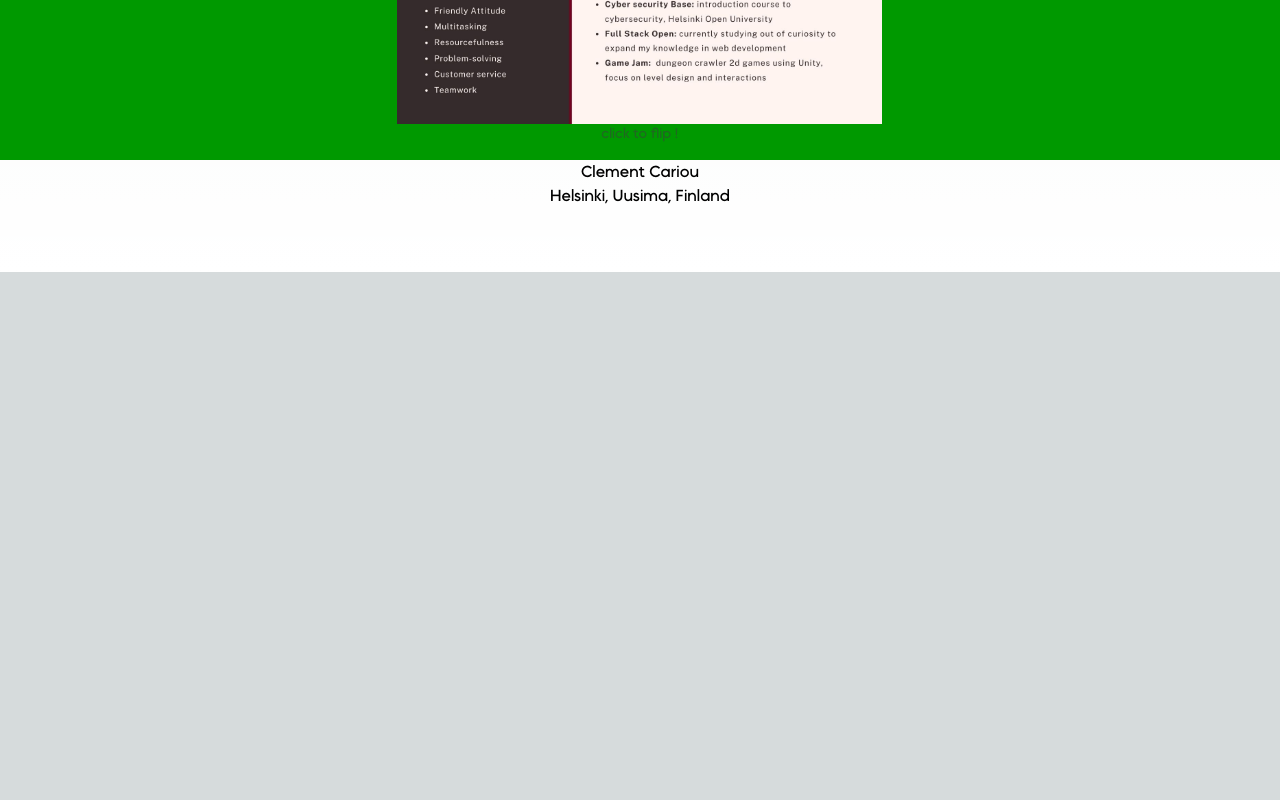
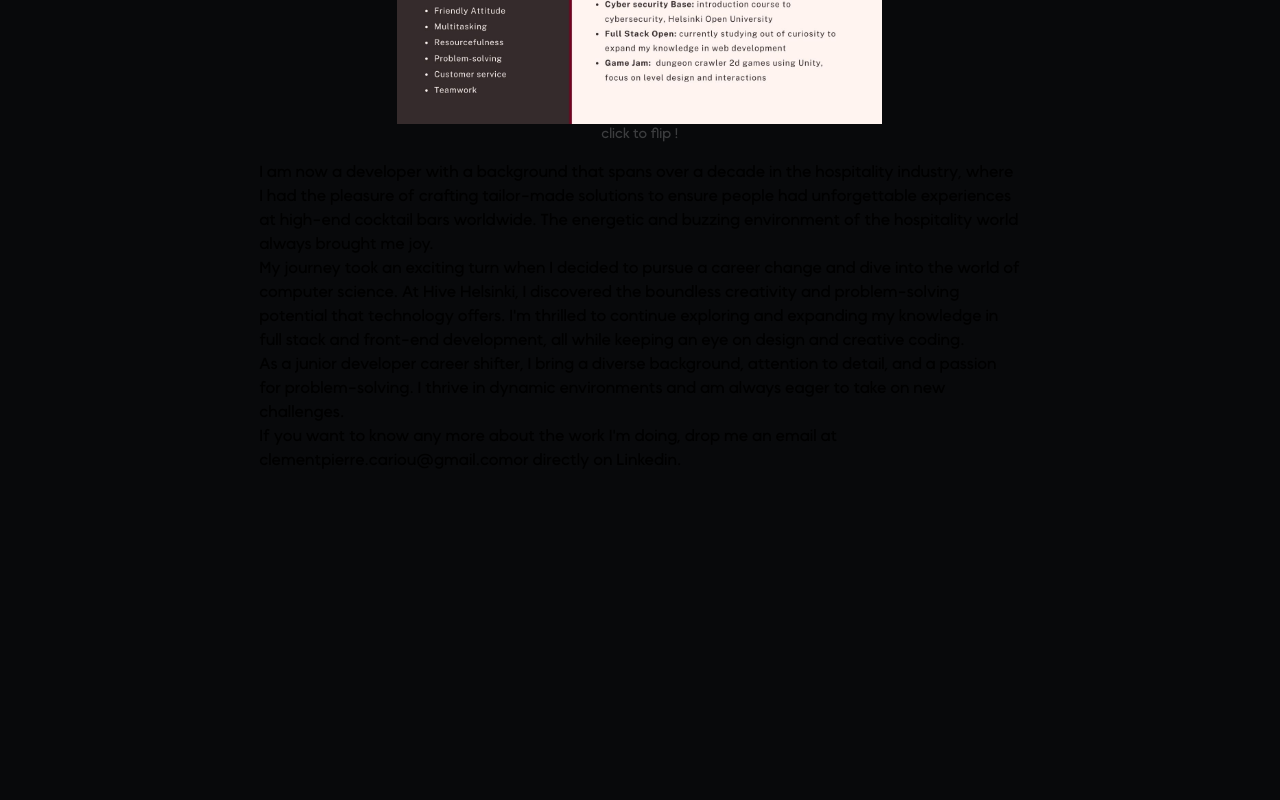
Before and after one commit to wdclem/portfolio, a Next.js app: page / in a window 1280 px wide. Shown: the part 2240-3040 px from the top of the page. Before the commit the page ends 2512 px from the top, so only its background shows below. Built offline with nearby package versions, Linux system fonts and the light colour scheme.

Commit message:
first draft about, small changes on page

```diff
--- /dev/null
+++ b/src/app/about.js
@@ -0,0 +1,28 @@
+const About = () => {
+
+    return(
+    <div id='cv' className='flex bg-[#08090B] h-screen w-screen grid grid-cols-5 max-w-screen <div class="grid grid-rows-[max-content_1fr] gap-x-4'>
+        <div className="flex-start pt-[50px] md:mr-[50px] md:relative md:h-[80vh]">
+        </div>
+        <div className="col-start-2 col-span-3">
+            <p>
+                I am now a developer with a background that spans over a decade in the hospitality industry, where I had the pleasure of crafting tailor-made solutions to ensure people had unforgettable experiences at high-end cocktail bars worldwide.
+                The energetic and buzzing environment of the hospitality world always brought me joy.
+            </p>
+            <p>
+                My journey took an exciting turn when I decided to pursue a career change and dive into the world of computer science. At Hive Helsinki, I discovered the boundless creativity and problem-solving potential that technology offers.
+                I'm thrilled to continue exploring and expanding my knowledge in full stack and front-end development, all while keeping an eye on design and creative coding.
+            </p>
+            <p>
+                As a junior developer career shifter, I bring a diverse background, attention to detail, and a passion for problem-solving.
+                I thrive in dynamic environments and am always eager to take on new challenges.
+            </p>
+            <p>
+                If you want to know any more about the work I'm doing, drop me an email at <a href="mailto:clementpierre.cariou@gmail.com<"><span>clementpierre.cariou@gmail.com</span></a>or directly on Linkedin.
+            </p>
+        </div>
+    </div>
+    )
+}
+
+export default About
--- a/src/app/page.js
+++ b/src/app/page.js
@@ -2,6 +2,7 @@ import Image from 'next/image'
 import NavBar from "./NavBar"
 import Socials from "./socials"
 import ImageFlipper from "./imgflipper"
+import About from "./about"
 import { myFontOutline } from './layout'
 
 export default function Home() {
@@ -121,8 +122,11 @@ export default function Home() {
         ***************
            CV
         ***************
+        colors consider :
+        bg-[#08090B]
+         bg-[#009900]
        */}
-      <div id='cv' className='flex bg-[#009900] h-screen w-screen grid grid-cols-5 max-w-screen <div class="grid grid-rows-[max-content_1fr] gap-x-4'>
+      <div id='cv' className='flex bg-[#08090B] h-screen w-screen grid grid-cols-5 max-w-screen <div class="grid grid-rows-[max-content_1fr] gap-x-4'>
         <h1 className={`${myFontOutline.className} h-[78px] ml-5 text-4xl col-start-2 col-span-3 px-2 md:text-6xl mb-0 md:ml-0 text-center`}>CV</h1>
         <div className='col-start-5 text-sm md:col-start-5 text-center mr-2 flex flex-col items-center'>
           <a href="#top">
@@ -133,8 +137,9 @@ export default function Home() {
           </a>
         </div>
         <ImageFlipper/>
-       <p className='mb-4 opacity-50 col-start-2 col-span-3 text-center text-sm text-[#3C3D3F]'> click to flip !</p>
+       <p className='mb-4 opacity-100 col-start-2 col-span-3 text-center text-sm text-[#3C3D3F]'> click to flip !</p>
       </div>
+      <About/>
       <div className="bottom-0 left-0 text-color-white z-10 h-28 w-full items-end text-center">
         <p>Clement Cariou</p>
         <p>Helsinki, Uusima, Finland</p>
```
